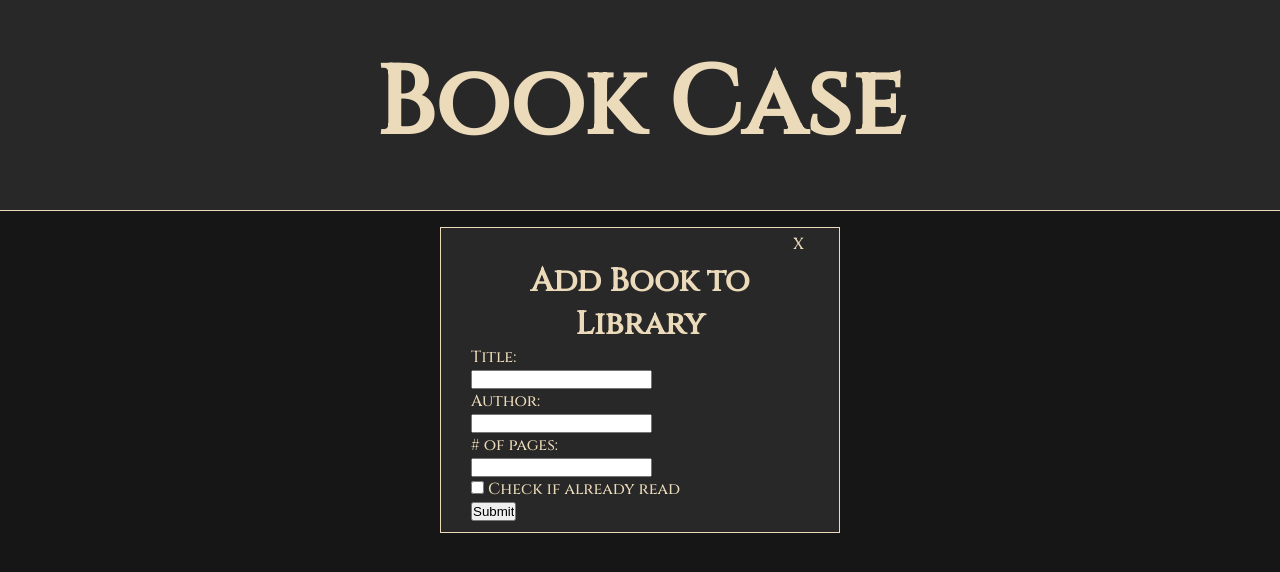
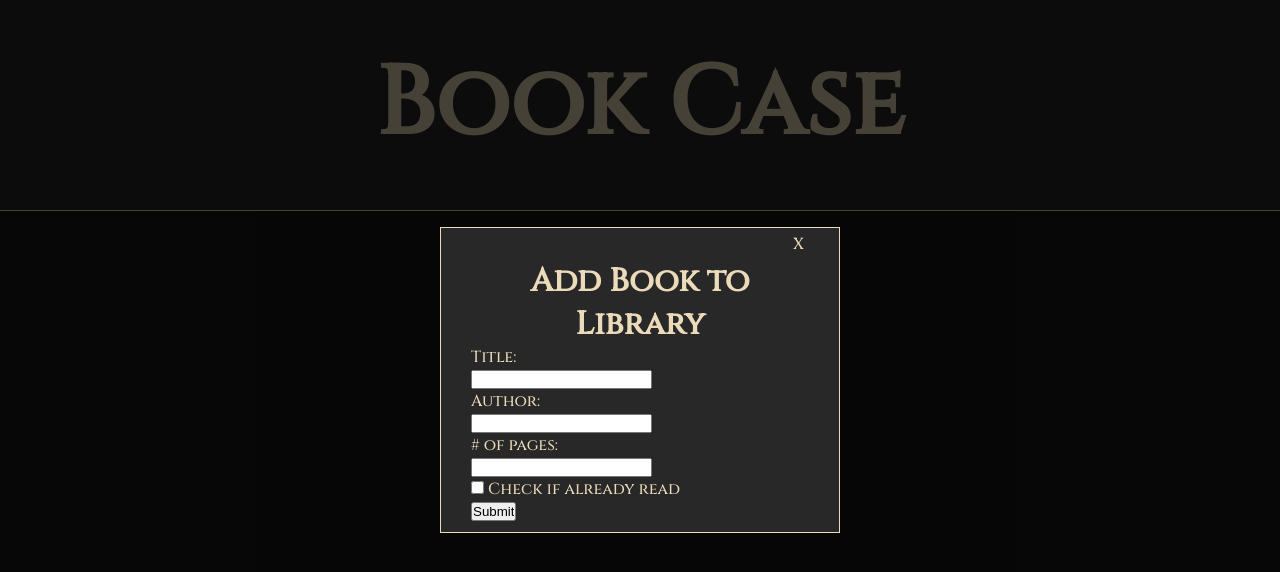
Before and after one commit to jeramiahgcoffey/library, a plain HTML site: page index.html in a window 1280 px wide. Both pictures are taken after a click on the element "Add Book". Drawn offline with Linux system fonts and the light colour scheme.

Commit message:
Modal styling

```diff
--- a/index.html
+++ b/index.html
@@ -41,6 +41,7 @@
             </div>
         </div>
         <div id="library-container"></div>
+        <div class="overlay"></div>
         <script src="script.js"></script>
     </body>
 </html>
--- a/script.js
+++ b/script.js
@@ -48,6 +48,7 @@ const openBookModalButton = document.querySelector(".btn-open-modal");
 const closeBookModalButton = document.querySelector(".btn-close-modal");
 const addBookForm = document.querySelector("#add-book-form");
 const libraryGrid = document.querySelector("#library-container");
+const overlay = document.querySelector(".overlay");
 
 function clearLibraryGrid() {
     while (libraryGrid.firstChild) {
@@ -126,12 +127,14 @@ function createBookFromInput() {
 
 // Event Handlers
 function openBookModal() {
-    bookModal.style.display = "block";
+    bookModal.classList.add("active");
+    overlay.style.display = "block";
     addBookForm.reset();
 }
 
 function closeBookModal() {
-    bookModal.style.display = "none";
+    bookModal.classList.remove("active");
+    overlay.style.display = "none";
 }
 
 function submitBook(e) {
@@ -164,7 +167,6 @@ const saveLocal = () => {
 
 const restoreLocal = () => {
     const books = JSON.parse(localStorage.getItem("myLibrary"));
-    console.log(books);
     if (books) {
         myLibrary.books = books.map((book) => JSONToBook(book));
     } else {
--- a/styles.css
+++ b/styles.css
@@ -68,17 +68,21 @@ h2 {
 }
 
 .add-book-modal {
-    display: none;
+    /* display: none; */
     position: fixed;
     z-index: 1;
     top: 380px;
     left: 50%;
-    transform: translate(-50%, -50%);
-    transition: 2s;
+    transform: translate(-50%, -50%) scale(0);
+    transition: 200ms ease-in-out;
     width: 400px;
     padding: 0 30px 10px 30px;
     border: 1px solid var(--text-color);
     background-color: var(--dark-secondary);
+}
+
+.add-book-modal.active {
+    transform: translate(-50%, -50%) scale(1);
 }
 
 .btn-close-modal {
@@ -117,9 +121,6 @@ h2 {
     font-size: 26px;
 }
 
-.card-btn-container {
-}
-
 .card-btn-container div {
     margin-bottom: 5px;
 }
@@ -153,3 +154,14 @@ h2 {
 .remove-button:hover {
     background-color: var(--red-orange);
 }
+
+.overlay {
+    position: fixed;
+    top: 0;
+    left: 0;
+    display: none;
+    width: 100%;
+    height: 100%;
+    background-color: rgba(0, 0, 0, 0.7);
+    opacity: 1;
+}
```
